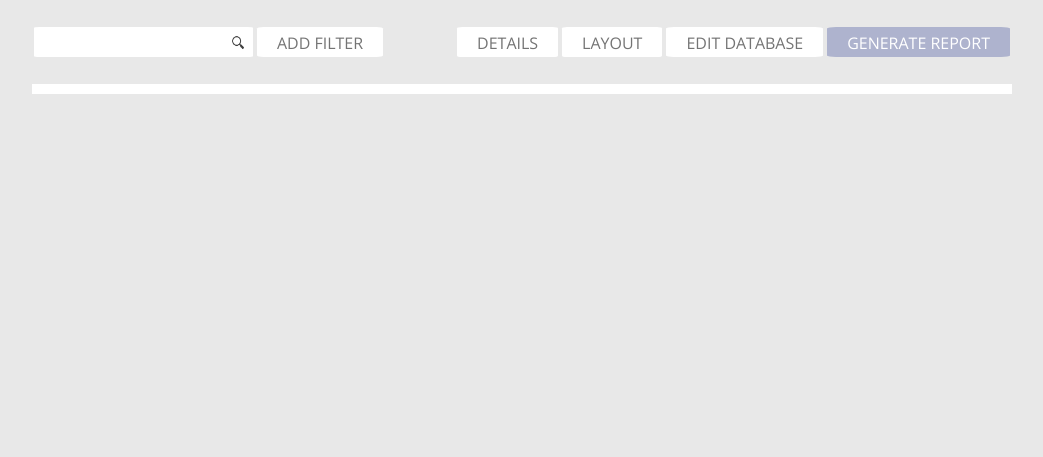
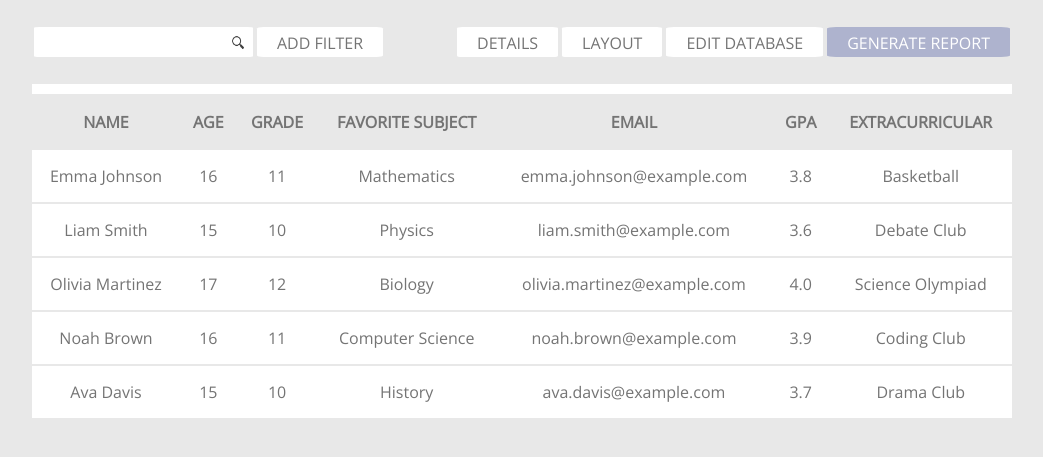
Before and after one commit to AlyssaRSchaefer/SusanDB, a Flask app: page / in a window 1280 px wide. Shown: the part 60-517 px from the top of the page, without its empty margins (118-1161 px from the left). Run offline with Flask 3, Linux system fonts and the light colour scheme.

Commit message:
added fake data table for proof of concept

```diff
--- a/static/css/style.css
+++ b/static/css/style.css
@@ -171,6 +171,36 @@ body {
     background-color: var(--tertiary-color);
 }
 
+.database-table {
+    width: 100%;
+    color: var(--quarternary-color);
+    border-collapse: separate; /* Separates the rows */
+    border-spacing: 0 2px;
+}
+
+.database-table thead tr {
+    background-color: var(--secondary-color);
+}
+
+.database-table tbody tr {
+    background-color: var(--tertiary-color);
+    margin-top: 2px;
+}
+
+.database-table thead tr:hover {
+    background-color: var(--secondary-color);
+}
+
+.database-table tbody tr:hover {
+    background-color: var(--secondary-color-highlight);
+}
+
+td, th {
+    border: none;
+    padding: 15px 10px;
+    text-align: center;
+}
+
 /* TEMPLATES PAGE */
 .templates h1 {
     color: green;
--- a/templates/database.html
+++ b/templates/database.html
@@ -20,8 +20,65 @@
             </div>
         </div>
         <div class="database-divider"></div>
-        <div class="database-table">
-
-        </div>
+        <table class="database-table">
+                <thead>
+                    <tr class="database-head">
+                        <th>NAME</th>
+                        <th>AGE</th>
+                        <th>GRADE</th>
+                        <th>FAVORITE SUBJECT</th>
+                        <th>EMAIL</th>
+                        <th>GPA</th>
+                        <th>EXTRACURRICULAR</th>
+                    </tr>
+                </thead>
+                <tbody>
+                    <tr>
+                        <td>Emma Johnson</td>
+                        <td>16</td>
+                        <td>11</td>
+                        <td>Mathematics</td>
+                        <td>emma.johnson@example.com</td>
+                        <td>3.8</td>
+                        <td>Basketball</td>
+                    </tr>
+                    <tr>
+                        <td>Liam Smith</td>
+                        <td>15</td>
+                        <td>10</td>
+                        <td>Physics</td>
+                        <td>liam.smith@example.com</td>
+                        <td>3.6</td>
+                        <td>Debate Club</td>
+                    </tr>
+                    <tr>
+                        <td>Olivia Martinez</td>
+                        <td>17</td>
+                        <td>12</td>
+                        <td>Biology</td>
+                        <td>olivia.martinez@example.com</td>
+                        <td>4.0</td>
+                        <td>Science Olympiad</td>
+                    </tr>
+                    <tr>
+                        <td>Noah Brown</td>
+                        <td>16</td>
+                        <td>11</td>
+                        <td>Computer Science</td>
+                        <td>noah.brown@example.com</td>
+                        <td>3.9</td>
+                        <td>Coding Club</td>
+                    </tr>
+                    <tr>
+                        <td>Ava Davis</td>
+                        <td>15</td>
+                        <td>10</td>
+                        <td>History</td>
+                        <td>ava.davis@example.com</td>
+                        <td>3.7</td>
+                        <td>Drama Club</td>
+                    </tr>
+                </tbody>
+        </table>
     </div>
 {% endblock %}
```
